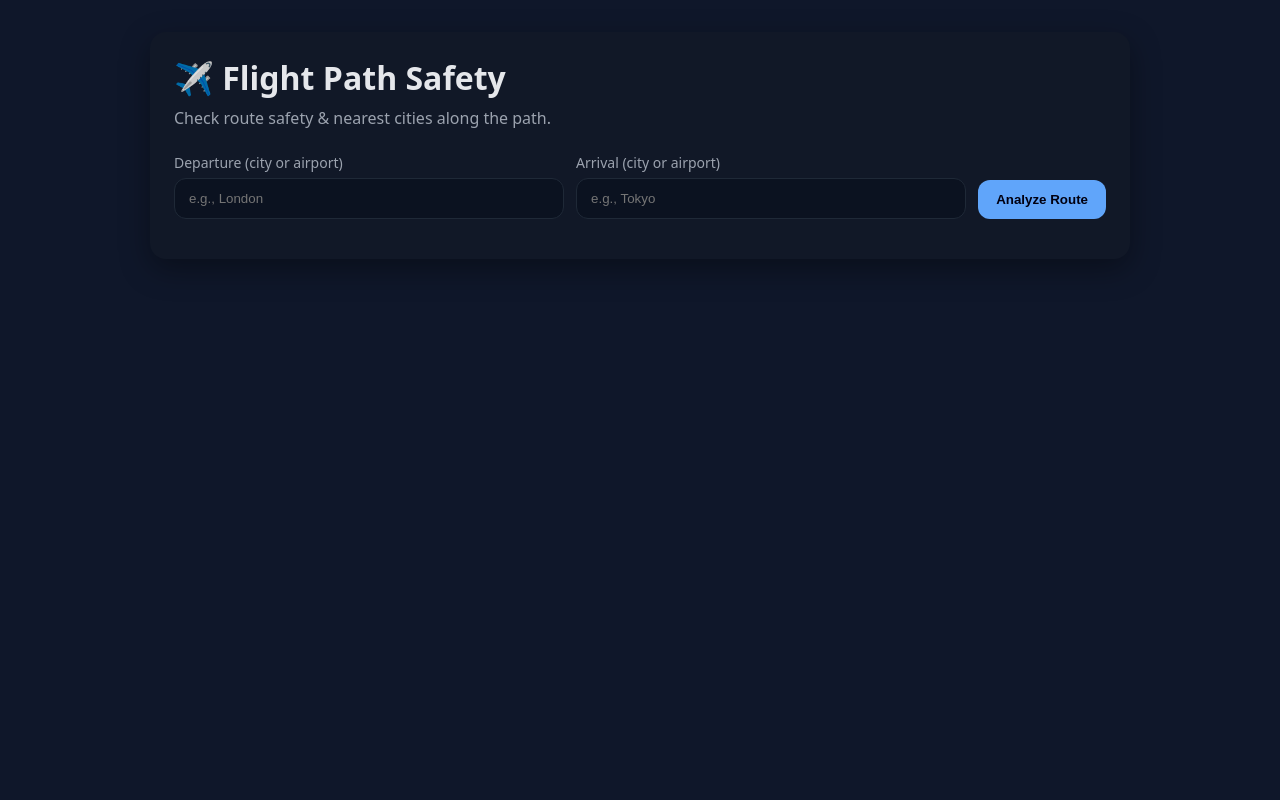
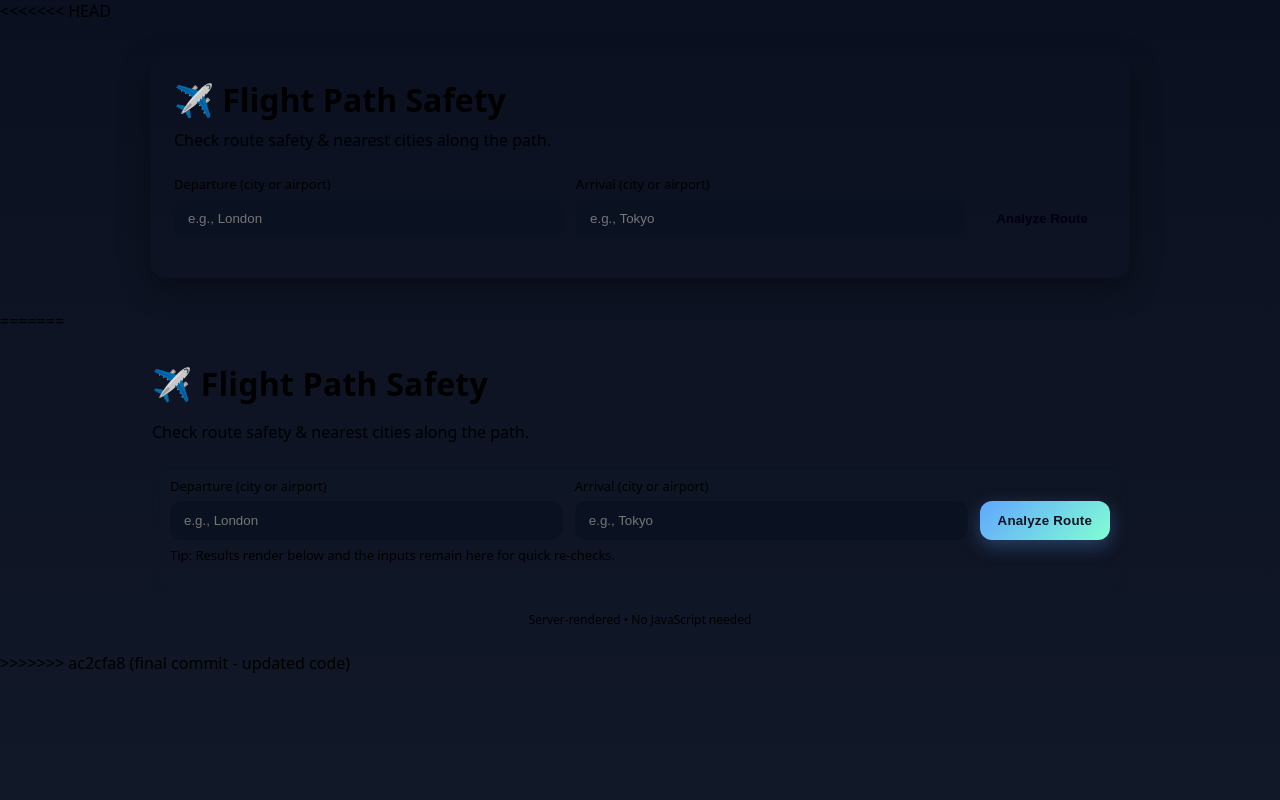
Before and after one commit to avithecoder99/Flight-path-weather-monitoring-safety-app, a Python web app: template app/templates/index.html in a window 1280 px wide. Run offline with Jinja, Linux system fonts and the light colour scheme; the template is opened without the code that fills it, so the values that code supplies are empty.

Commit message:
final commit - updated code

```diff
--- a/app/static/style.css
+++ b/app/static/style.css
@@ -1,4 +1,5 @@
-:root { --bg:#0f172a; --card:#111827; --text:#e5e7eb; --muted:#9ca3af; --accent:#60a5fa; --ok:#22c55e; --bad:#ef4444; }
+<<<<<<< HEAD
+﻿:root { --bg:#0f172a; --card:#111827; --text:#e5e7eb; --muted:#9ca3af; --accent:#60a5fa; --ok:#22c55e; --bad:#ef4444; }
 *{box-sizing:border-box} body{margin:0; font-family:ui-sans-serif,system-ui,Segoe UI,Roboto,Arial; background:var(--bg); color:var(--text);}
 .container{max-width:980px; margin:32px auto; padding:24px; background:var(--card); border-radius:16px; box-shadow:0 10px 30px rgba(0,0,0,.35)}
 h1{margin:0 0 8px} .sub{color:var(--muted); margin:0 0 24px}
@@ -15,3 +16,72 @@ table{width:100%; border-collapse:collapse; overflow:hidden; border-radius:12px}
 thead{background:#0b1220} th, td{padding:10px 12px; border-bottom:1px solid #1f2937}
 td.ok{color:var(--ok)} td.bad{color:var(--bad)}
 footer{margin-top:16px; color:var(--muted); font-size:12px; text-align:center}
+=======
+﻿:root{
+  --bg:#0b1020; --card:#0f172a; --ink:#e5e7eb; --muted:#a1a1aa;
+  --border:#20283a; --accent:#61a6ff; --ok:#22c55e; --bad:#ef4444;
+  --shadow:0 10px 35px rgba(0,0,0,.35);
+}
+
+*{box-sizing:border-box}
+html,body{height:100%}
+body{
+  margin:0; background:linear-gradient(180deg,#0b1020 0%,#111827 100%);
+  color:var(--ink); font-family:ui-sans-serif,system-ui,Segoe UI,Roboto,Arial;
+}
+
+.page{max-width:1024px;margin:auto;padding:24px}
+
+.hero h1{margin:6px 0 2px 0;font-weight:800;letter-spacing:.2px}
+.muted{color:var(--muted)}
+
+.card{
+  background:var(--card); border:1px solid var(--border);
+  border-radius:18px; padding:18px; margin:14px 0; box-shadow:var(--shadow)
+}
+
+.form-card{
+  position:sticky; top:12px; z-index:5; backdrop-filter:blur(4px);
+}
+
+.grid{
+  display:grid; gap:12px; grid-template-columns:1fr 1fr auto; align-items:end;
+}
+.field label{display:block;font-size:13px;color:var(--muted);margin:0 0 6px}
+.field input{
+  width:100%; padding:12px 14px; border-radius:12px; border:1px solid var(--border);
+  background:#0a1222; color:var(--ink); outline:none; transition:border-color .2s ease
+}
+.field input:focus{border-color:var(--accent)}
+
+.actions{display:flex; align-items:end}
+.btn{
+  padding:12px 18px; border-radius:12px; border:none; cursor:pointer;
+  background:linear-gradient(135deg,#61a6ff,#80ffd3); color:#0a1222;
+  font-weight:700; letter-spacing:.2px; box-shadow:0 6px 18px rgba(97,166,255,.3)
+}
+.btn:hover{filter:brightness(1.05)}
+
+.hint{margin-top:6px;color:var(--muted);font-size:13px}
+
+.pill{
+  display:inline-block; padding:10px 12px; border-radius:999px;
+  background:#0a1222; border:1px solid var(--border)
+}
+
+.plot{max-width:100%; border-radius:12px; display:block; margin:auto}
+
+.table-wrap{overflow:auto; border-radius:12px; border:1px solid var(--border)}
+.table{width:100%; border-collapse:collapse; min-width:680px}
+.table thead{background:#0a1222}
+.table th, .table td{padding:10px 12px; border-bottom:1px solid var(--border); text-align:left; font-size:14px}
+.table td.ok{color:var(--ok); font-weight:600}
+.table td.bad{color:var(--bad); font-weight:600}
+
+.foot{margin-top:16px; text-align:center; font-size:12px}
+
+@media (max-width:840px){
+  .grid{grid-template-columns:1fr}
+  .actions .btn{width:100%}
+}
+>>>>>>> ac2cfa8 (final commit - updated code)
--- a/app/templates/index.html
+++ b/app/templates/index.html
@@ -7,6 +7,7 @@
   <link rel="stylesheet" href="/static/style.css"/>
 </head>
 <body>
+<<<<<<< HEAD
   <div class="container">
     <h1>✈️ Flight Path Safety</h1>
     <p class="sub">Check route safety & nearest cities along the path.</p>
@@ -47,5 +48,100 @@
     <!--<footer>Built for Azure App Service • FastAPI</footer>-->
   </div>
   <script src="/static/app.js"></script>
+=======
+  <main class="page">
+    <header class="hero">
+      <h1>✈️ Flight Path Safety</h1>
+      <p class="muted">Check route safety & nearest cities along the path.</p>
+    </header>
+
+    <!-- Sticky form stays visible while scrolling -->
+    <section class="card form-card">
+      <form action="/analyze" method="post" class="grid">
+        <div class="field">
+          <label for="departure">Departure (city or airport)</label>
+          <input id="departure" name="departure" value="{{ form_departure }}" placeholder="e.g., London" required>
+        </div>
+
+        <div class="field">
+          <label for="arrival">Arrival (city or airport)</label>
+          <input id="arrival" name="arrival" value="{{ form_arrival }}" placeholder="e.g., Tokyo" required>
+        </div>
+
+        <div class="actions">
+          <button type="submit" class="btn">Analyze Route</button>
+        </div>
+      </form>
+
+      <p class="hint">Tip: Results render below and the inputs remain here for quick re-checks.</p>
+    </section>
+
+    <!-- Error (if any) -->
+    {% if error %}
+    <section class="card alert">
+      <strong>Oops:</strong> {{ error }}
+    </section>
+    {% endif %}
+
+    <!-- Results -->
+    {% if result %}
+      {% set alert = result.alert %}
+      {% set plot = result.plot %}
+      {% set rows = result.rows %}
+      {% set departure = result.departure %}
+      {% set arrival = result.arrival %}
+
+      <section class="card">
+        <h2 class="tight">Route</h2>
+        <p class="muted">From <strong>{{ departure }}</strong> to <strong>{{ arrival }}</strong></p>
+        {% if alert %}
+          <div class="pill">{{ alert }}</div>
+        {% endif %}
+      </section>
+
+      {% if plot %}
+      <section class="card">
+        <img class="plot" src="{{ plot }}" alt="Route plot">
+      </section>
+      {% endif %}
+
+      {% if rows and rows|length > 0 %}
+      <section class="card">
+        <h2 class="tight">Waypoints</h2>
+        <div class="table-wrap">
+          <table class="table">
+            <thead>
+              <tr>
+                <th>#</th>
+                <th>Nearest City</th>
+                <th>Safety</th>
+                <th>Temp (°C)</th>
+                <th>Wind (m/s)</th>
+                <th>Condition</th>
+              </tr>
+            </thead>
+            <tbody>
+              {% for r in rows %}
+              <tr>
+                <td>{{ loop.index }}</td>
+                <td>{{ r.nearest_city or "" }}</td>
+                <td class="{% if r.safety == 'Safe to continue' %}ok{% elif r.safety == 'Unsafe to continue' %}bad{% endif %}">
+                  {{ r.safety }}
+                </td>
+                <td>{{ r.temp_c if r.temp_c is not none else "" }}</td>
+                <td>{{ r.wind_ms if r.wind_ms is not none else "" }}</td>
+                <td>{{ r.condition or "" }}</td>
+              </tr>
+              {% endfor %}
+            </tbody>
+          </table>
+        </div>
+      </section>
+      {% endif %}
+    {% endif %}
+
+    <footer class="foot muted">Server-rendered • No JavaScript needed</footer>
+  </main>
+>>>>>>> ac2cfa8 (final commit - updated code)
 </body>
 </html>
--- a/requirements.txt
+++ b/requirements.txt
@@ -6,3 +6,7 @@ requests==2.31.0
 geopy==2.4.1
 matplotlib==3.8.4
 jinja2==3.1.4
+<<<<<<< HEAD
+=======
+python-multipart==0.0.9
+>>>>>>> ac2cfa8 (final commit - updated code)
```
Also changed, not shown: app/main.py (+69 -1 lines), app/templates/result.html (added, +20 -0 lines), app/utils.py (+77 -0 lines), 1 other file.
